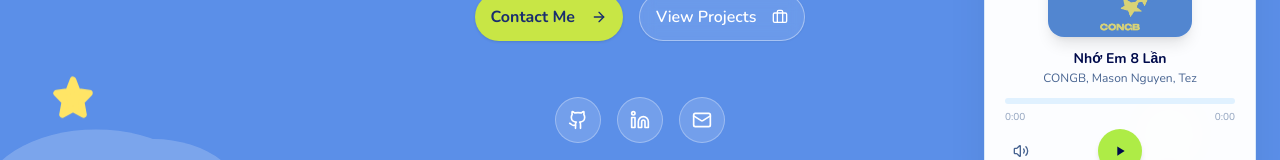
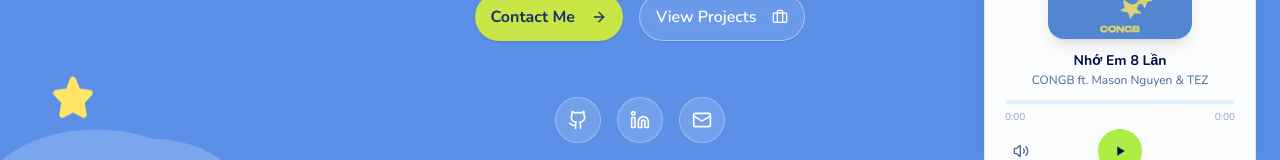
Before and after one commit to pahopu/pahopu-portfolio, a Next.js app: page /en in a window 1280 px wide. Both pictures are taken after a click on the button "♪ pahopu's picks". Shown: the part 540-700 px from the top of the page. Built offline with nearby package versions, Linux system fonts and the light colour scheme; a web font is replaced by a local one.

Commit message:
fix: Spotify-style slider height, locale-aware artist name
- Progress bar: h-1 default, expands to h-1.5 on hover/drag (Spotify-style)
- Artist name localized: EN "Mason Nguyen" (no diacritics), VI "Mason Nguyễn & TEZ"

```diff
--- a/messages/en.json
+++ b/messages/en.json
@@ -84,6 +84,7 @@
     "now_playing": "Now Playing",
     "paused": "Paused",
     "picks": "♪ pahopu's picks",
+    "artist": "CONGB ft. Mason Nguyen & TEZ",
     "collapse": "Collapse player",
     "mute": "Mute",
     "unmute": "Unmute",
--- a/messages/vi.json
+++ b/messages/vi.json
@@ -84,6 +84,7 @@
     "now_playing": "Đang phát",
     "paused": "Đã dừng",
     "picks": "♪ nhạc của pahopu",
+    "artist": "CONGB ft. Mason Nguyễn & TEZ",
     "collapse": "Thu gọn",
     "mute": "Tắt tiếng",
     "unmute": "Bật tiếng",
--- a/src/components/shared/floating-music-player.tsx
+++ b/src/components/shared/floating-music-player.tsx
@@ -179,7 +179,7 @@ export const FloatingMusicPlayer = () => {
             {/* Track info */}
             <div className="px-5 text-center mb-3">
               <p className="font-bold text-sm text-foreground leading-snug truncate">{TRACK.title}</p>
-              <p className="text-xs text-muted-foreground mt-0.5 truncate">{TRACK.artist}</p>
+              <p className="text-xs text-muted-foreground mt-0.5 truncate">{t("artist")}</p>
             </div>
 
             {/* Progress — draggable */}
@@ -188,8 +188,8 @@ export const FloatingMusicPlayer = () => {
                 ref={progressRef}
                 onMouseDown={handleProgressMouseDown}
                 className={cn(
-                  "relative h-1.5 rounded-full bg-muted group",
-                  isDragging ? "cursor-grabbing" : "cursor-pointer"
+                  "relative rounded-full bg-muted group transition-all duration-150",
+                  isDragging ? "cursor-grabbing h-1.5" : "cursor-pointer h-1 hover:h-1.5"
                 )}
               >
                 <div
```
